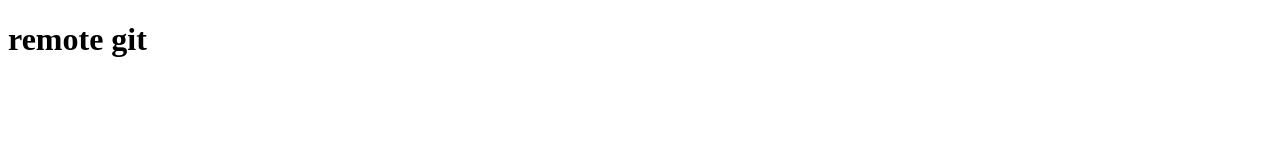
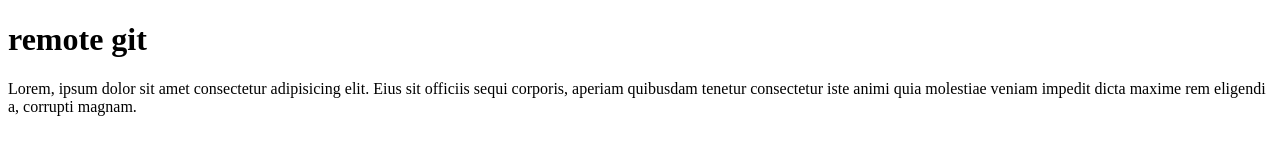
Before and after one commit to stevanusfebrian/repo-remote-git, a plain HTML site: page index.html in a window 1280 px wide. Drawn offline with Linux system fonts and the light colour scheme.

Commit message:
add paragraph

```diff
--- a/index.html
+++ b/index.html
@@ -8,5 +8,6 @@
 </head>
 <body>
     <h1>remote git</h1>
+    <p>Lorem, ipsum dolor sit amet consectetur adipisicing elit. Eius sit officiis sequi corporis, aperiam quibusdam tenetur consectetur iste animi quia molestiae veniam impedit dicta maxime rem eligendi a, corrupti magnam.</p>
 </body>
 </html>
```
